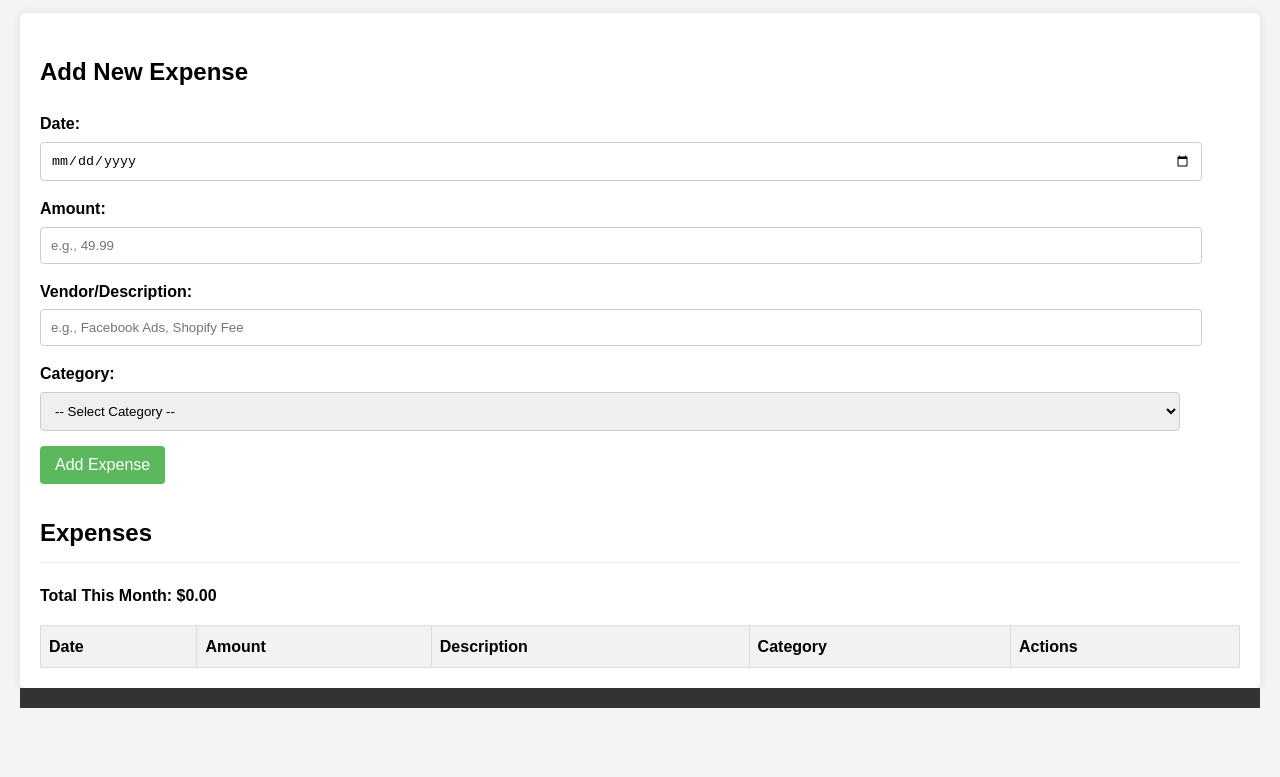
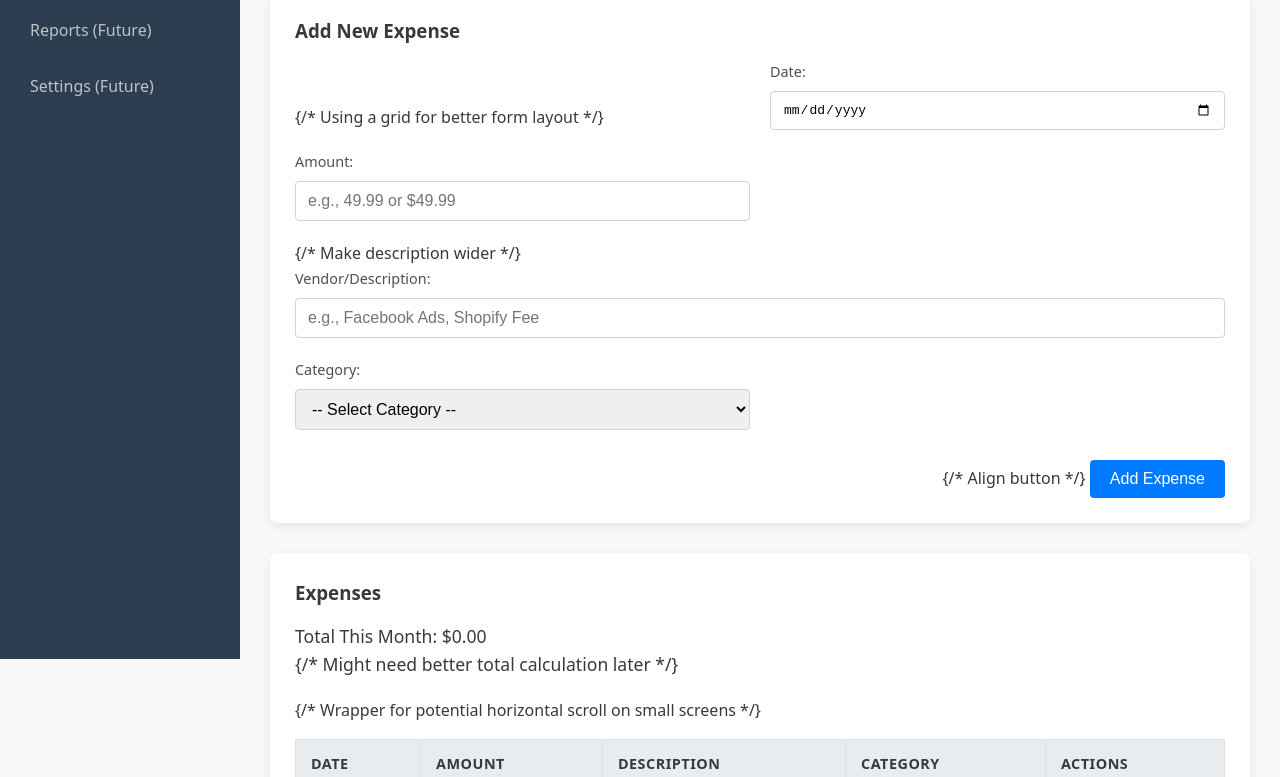
Before and after one commit to bobbyneishman/ecommerce-expense-tracker, a plain HTML site: page index.html in a window 1280 px wide. Shown: the part 141-918 px from the top of the page. Before the commit the page ends 869 px from the top, so only its background shows below. Drawn offline with Linux system fonts and the light colour scheme.

Commit message:
refactor(ui): Implement sidebar layout and modern styling

```diff
--- a/index.html
+++ b/index.html
@@ -3,29 +3,42 @@
 <head>
     <meta charset="UTF-8">
     <meta name="viewport" content="width=device-width, initial-scale=1.0">
-    <title>Ecommerce Expense Tracker</title>
-    <!-- We will link CSS file here later -->
-    <link rel="stylesheet" href="style.css">
+    <title>Expense Tracker</title>
+    <link rel="stylesheet" href="style.css"> <!-- CSS Link -->
 </head>
 <body>
 
-    <header>
-        <h1>Ecommerce Expense Tracker</h1>
+    <div id="app-container">
+
+        <!-- Sidebar Navigation -->
+        <nav id="sidebar">
+            <h1 class="sidebar-title">Expenses</h1>
+            <ul>
+                <li class="active"><a href="#">Dashboard</a></li>
+                <li><a href="#">Reports (Future)</a></li>
+                <li><a href="#">Settings (Future)</a></li>
+            </ul>
+        </nav>
+
+        <!-- Main Content Area -->
+        <main id="main-content">
+            <header class="main-header">
+                <h2>Expense Dashboard</h2>
             </header>
 
-    <main>
-        <section id="expense-form-section">
-            <h2>Add New Expense</h2>
+            <section id="expense-form-section" class="content-card">
+                <h3>Add New Expense</h3>
                 <form id="expense-form">
+                    <div class="form-grid"> {/* Using a grid for better form layout */}
                         <div>
                             <label for="expense-date">Date:</label>
                             <input type="date" id="expense-date" required>
                         </div>
                         <div>
                             <label for="expense-amount">Amount:</label>
-                    <input type="text" id="expense-amount" inputmode="decimal" placeholder="e.g., 49.99" required>
+                            <input type="text" id="expense-amount" inputmode="decimal" placeholder="e.g., 49.99 or $49.99" required>
                         </div>
-                <div>
+                        <div class="form-grid-span-2"> {/* Make description wider */}
                             <label for="expense-description">Vendor/Description:</label>
                             <input type="text" id="expense-description" placeholder="e.g., Facebook Ads, Shopify Fee" required>
                         </div>
@@ -37,20 +50,24 @@
                                 <option value="Platform Fees">Platform Fees</option>
                                 <option value="Shipping & Fulfillment">Shipping & Fulfillment</option>
                                 <option value="Software & Tools">Software & Tools</option>
-                        <option value="Cost of Goods Sold">Cost of Goods Sold</option> <!-- Kept it for now, can refine later -->
+                                <option value="Cost of Goods Sold">Cost of Goods Sold</option>
                                 <option value="Other/Miscellaneous">Other/Miscellaneous</option>
                             </select>
                         </div>
+                         <div class="form-button-area"> {/* Align button */}
                              <button type="submit">Add Expense</button>
+                         </div>
+                    </div>
+
                 </form>
             </section>
 
-        <section id="expense-list-section">
-            <h2>Expenses</h2>
+            <section id="expense-list-section" class="content-card">
+                <h3>Expenses</h3>
                 <div id="expense-summary">
-                <!-- Summary totals will go here (e.g., Total This Month: $XXX.XX) -->
-                <p>Total This Month: $<span id="total-expenses">0.00</span></p>
+                    <p>Total This Month: $<span id="total-expenses">0.00</span></p> {/* Might need better total calculation later */}
                 </div>
+                <div class="table-wrapper"> {/* Wrapper for potential horizontal scroll on small screens */}
                     <table>
                         <thead>
                             <tr>
@@ -58,31 +75,21 @@
                                 <th>Amount</th>
                                 <th>Description</th>
                                 <th>Category</th>
-                        <th>Actions</th> <!-- For delete buttons later -->
+                                <th>Actions</th>
                             </tr>
                         </thead>
                         <tbody id="expense-list-body">
                             <!-- Expense rows will be added here by JavaScript -->
-                    <!-- Example row structure (for reference):
-                    <tr>
-                        <td>2023-10-27</td>
-                        <td>$49.99</td>
-                        <td>Facebook Ads</td>
-                        <td>Advertising & Marketing</td>
-                        <td><button>Delete</button></td>
-                    </tr>
-                     -->
                         </tbody>
                     </table>
+                </div>
             </section>
+
         </main>
 
-    <footer>
-        <!-- Footer content can go here later -->
-    </footer>
+    </div><!-- / #app-container -->
 
-    <!-- We will link JavaScript file here later -->
-    <script src="script.js"></script>
+    <script src="script.js"></script> <!-- JS Link -->
 
 </body>
 </html>
--- a/style.css
+++ b/style.css
@@ -1,95 +1,233 @@
-/* Basic Reset & Body Styling */
-body {
-    font-family: sans-serif;
-    line-height: 1.6;
-    margin: 20px;
-    background-color: #f4f4f4;
+/* --- Global Resets & Font --- */
+*, *::before, *::after {
+    box-sizing: border-box;
+    margin: 0;
+    padding: 0;
 }
 
-header, footer {
-    text-align: center;
-    padding: 10px 0;
-    background-color: #333;
-    color: #fff;
-    margin-bottom: 20px;
+body {
+    font-family: system-ui, -apple-system, BlinkMacSystemFont, 'Segoe UI', Roboto, Oxygen, Ubuntu, Cantarell, 'Open Sans', 'Helvetica Neue', sans-serif;
+    line-height: 1.6;
+    background-color: #f8f9fa; /* Lighter background */
+    color: #343a40; /* Darker text for contrast */
+    display: flex; /* Use flexbox for layout */
+    min-height: 100vh; /* Ensure body takes full height */
 }
 
-main {
-    background-color: #fff;
-    padding: 20px;
-    border-radius: 5px;
-    box-shadow: 0 0 10px rgba(0,0,0,0.1);
+h1, h2, h3 {
+    margin-bottom: 0.75em;
+    font-weight: 600; /* Slightly bolder headings */
 }
 
-/* Form Styling */
-#expense-form div {
-    margin-bottom: 15px;
+a {
+    text-decoration: none;
+    color: inherit; /* Inherit color by default */
 }
 
+/* --- App Layout --- */
+#app-container {
+    display: flex;
+    width: 100%;
+}
+
+#sidebar {
+    width: 240px; /* Fixed sidebar width */
+    background-color: #2c3e50; /* Dark sidebar */
+    color: #ecf0f1; /* Light text on dark */
+    padding: 25px 15px;
+    flex-shrink: 0; /* Prevent sidebar from shrinking */
+    height: 100vh; /* Make sidebar full height */
+    position: sticky; /* Keep sidebar visible when scrolling main content */
+    top: 0;
+}
+
+#main-content {
+    flex-grow: 1; /* Allow main content to take remaining space */
+    padding: 30px;
+    overflow-y: auto; /* Allow main content to scroll if needed */
+}
+
+/* --- Sidebar Specific Styles --- */
+.sidebar-title {
+    font-size: 1.5em;
+    margin-bottom: 30px;
+    text-align: center;
+    color: #fff;
+}
+
+#sidebar ul {
+    list-style: none;
+}
+
+#sidebar ul li {
+    margin-bottom: 10px;
+}
+
+#sidebar ul li a {
+    display: block;
+    padding: 10px 15px;
+    border-radius: 4px;
+    transition: background-color 0.2s ease-in-out, color 0.2s ease-in-out;
+    color: #bdc3c7; /* Muted link color */
+}
+
+#sidebar ul li a:hover {
+    background-color: #34495e; /* Darker hover */
+    color: #fff;
+}
+
+#sidebar ul li.active a {
+    background-color: #3498db; /* Active link highlight */
+    color: #fff;
+    font-weight: 500;
+}
+
+/* --- Main Content Area Styles --- */
+.main-header {
+    margin-bottom: 30px;
+    padding-bottom: 15px;
+    border-bottom: 1px solid #dee2e6;
+}
+
+.content-card {
+    background-color: #ffffff;
+    padding: 25px;
+    border-radius: 8px; /* Softer corners */
+    margin-bottom: 30px;
+    box-shadow: 0 4px 12px rgba(0, 0, 0, 0.08); /* Cleaner shadow */
+}
+
+/* --- Form Styling --- */
 #expense-form label {
-    display: block; /* Makes label appear on its own line */
-    margin-bottom: 5px;
-    font-weight: bold;
+    display: block;
+    margin-bottom: 8px;
+    font-weight: 500; /* Slightly bolder labels */
+    font-size: 0.9em;
+    color: #495057;
 }
 
 #expense-form input[type="date"],
-#expense-form input[type="number"],
 #expense-form input[type="text"],
 #expense-form select {
-    width: 95%; /* Use percentage for basic responsiveness */
-    padding: 10px;
-    border: 1px solid #ccc;
+    width: 100%;
+    padding: 10px 12px;
+    border: 1px solid #ced4da; /* Subtler border */
     border-radius: 4px;
+    font-size: 1em;
+    transition: border-color 0.2s ease, box-shadow 0.2s ease;
 }
 
-#expense-form button {
-    background-color: #5cb85c;
+#expense-form input:focus,
+#expense-form select:focus {
+    outline: none;
+    border-color: #80bdff;
+    box-shadow: 0 0 0 0.2rem rgba(0, 123, 255, 0.25); /* Focus indicator */
+}
+
+/* Form Grid Layout */
+.form-grid {
+    display: grid;
+    grid-template-columns: repeat(2, 1fr); /* 2 equal columns */
+    gap: 20px; /* Spacing between grid items */
+    align-items: flex-end; /* Align items to bottom for button */
+}
+
+.form-grid-span-2 {
+    grid-column: span 2; /* Make element span both columns */
+}
+
+.form-button-area {
+   grid-column: span 2; /* Span full width */
+   text-align: right; /* Align button to the right */
+   padding-top: 10px;
+}
+
+#expense-form button[type="submit"] {
+    background-color: #007bff; /* Bootstrap blue */
     color: white;
-    padding: 10px 15px;
+    padding: 10px 20px;
     border: none;
     border-radius: 4px;
     cursor: pointer;
     font-size: 1em;
+    font-weight: 500;
+    transition: background-color 0.2s ease;
 }
 
-#expense-form button:hover {
-    background-color: #4cae4c;
+#expense-form button[type="submit"]:hover {
+    background-color: #0056b3; /* Darker blue on hover */
 }
 
-/* Expense List Table Styling */
-#expense-list-section h2 {
-    margin-top: 30px;
-    border-bottom: 1px solid #eee;
-    padding-bottom: 10px;
+/* --- Expense List Table Styling --- */
+#expense-summary {
+    margin-bottom: 20px;
+    font-weight: 500;
+    font-size: 1.1em;
 }
 
-#expense-summary {
-    margin-bottom: 15px;
-    font-weight: bold;
+.table-wrapper {
+    overflow-x: auto; /* Enable horizontal scroll on small screens if needed */
 }
 
 table {
     width: 100%;
-    border-collapse: collapse; /* Removes gaps between cells */
+    border-collapse: collapse;
     margin-top: 15px;
 }
 
 th, td {
-    border: 1px solid #ddd;
-    padding: 8px;
+    border: 1px solid #dee2e6; /* Lighter border */
+    padding: 12px 15px; /* More padding */
     text-align: left;
+    vertical-align: middle; /* Align text vertically */
 }
 
 th {
-    background-color: #f2f2f2; /* Light grey header */
+    background-color: #e9ecef; /* Very light grey header */
+    font-weight: 600;
+    font-size: 0.9em;
+    text-transform: uppercase; /* Optional: Uppercase headers */
+    letter-spacing: 0.5px;
 }
 
-/* Add alternating row colors for readability */
-tbody tr:nth-child(even) {
-    background-color: #f9f9f9;
+/* Remove alternating row colors for cleaner look (optional) */
+/* tbody tr:nth-child(even) { background-color: #f8f9fa; } */
+
+td:last-child { /* Actions column */
+    text-align: center;
 }
 
-/* Actions column (for future delete button) */
-td:last-child {
-    text-align: center;
+.delete-btn {
+    background-color: #dc3545; /* Red delete button */
+    color: white;
+    padding: 5px 10px;
+    border: none;
+    border-radius: 4px;
+    cursor: pointer;
+    font-size: 0.85em;
+    transition: background-color 0.2s ease;
 }
+
+.delete-btn:hover {
+    background-color: #c82333; /* Darker red */
+}
+
+/* --- Basic Responsiveness (Example) --- */
+@media (max-width: 768px) {
+    #sidebar {
+        display: none; /* Hide sidebar on small screens - needs JS toggle later */
+    }
+    #main-content {
+        padding: 15px;
+    }
+    .form-grid {
+        grid-template-columns: 1fr; /* Stack form fields */
+    }
+    .form-grid-span-2 {
+        grid-column: span 1; /* Reset span */
+    }
+     .form-button-area {
+       grid-column: span 1;
+       text-align: left;
+    }
+}
```
Lines whose indentation alone changed are shown as unchanged.
